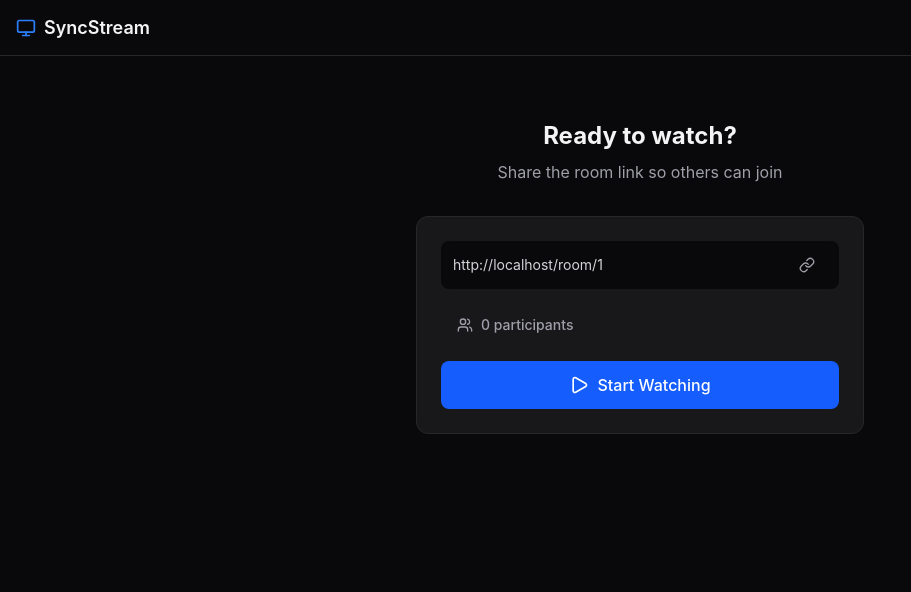
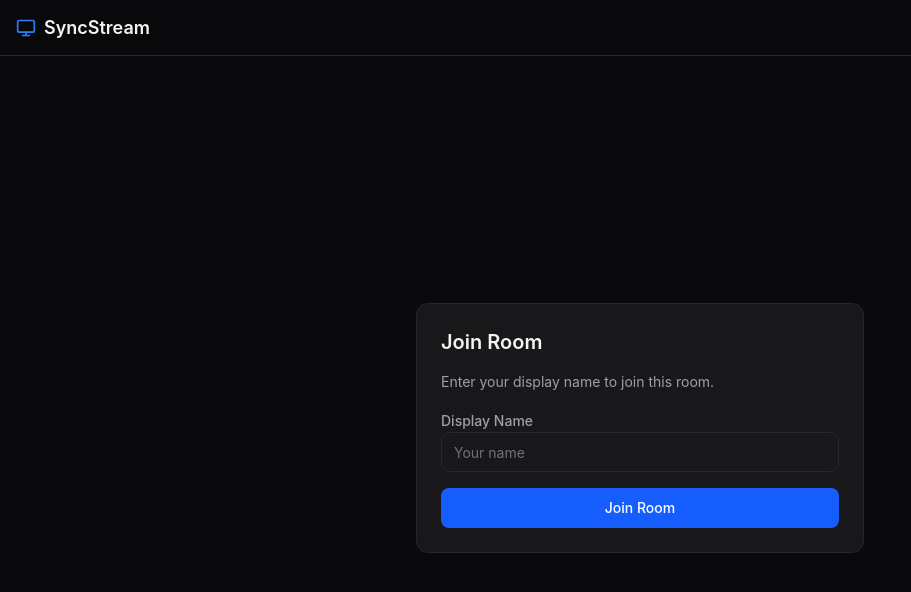
Before and after one commit to abram056/syncstream, a React (Vite) app in the folder frontend/: page /room/1 in a window 1280 px wide. Shown: the top 592 px of the page, without its empty margins (0-911 px from the left). Built offline with nearby package versions, Linux system fonts and the light colour scheme.

Commit message:
feat: join room page for users who join via room link to set display name

```diff
--- /dev/null
+++ b/frontend/src/components/JoinRoomPrompt.tsx
@@ -0,0 +1,56 @@
+import { useState } from "react";
+import { Button } from "./ui/button";
+import { Input } from "./ui/input";
+import { Card } from "./ui/card";
+
+interface JoinRoomPromptProps {
+    onSubmit: (displayName: string) => void;
+}
+
+export function JoinRoomPrompt({
+    onSubmit,
+}: JoinRoomPromptProps) {
+    const [displayName, setDisplayName] = useState('')
+
+    const handleSubmit = () => {
+        const trimmed = displayName.trim()
+
+        if (!trimmed) return
+
+        onSubmit(trimmed)
+    }
+
+    return (
+        <div className="flex min-h-[calc(100vh-3.5rem)] items-center justify-center p-4">
+            <Card className="w-full max-w-md space-y-4">
+                <h1 className="text-xl font-semibold">
+                    Join Room
+                </h1>
+
+                <p className="text-sm text-zinc-400">
+                    Enter your display name to join this room.
+                </p>
+
+                <Input
+                    id="display-name"
+                    label="Display Name"
+                    placeholder="Your name"
+                    value={displayName}
+                    onChange={(e) => setDisplayName(e.target.value)}
+                    onKeyDown={(e) => {
+                        if (e.key === 'Enter') {
+                            handleSubmit()
+                        }
+                    }}
+                />
+
+                <Button
+                    className="w-full"
+                    onClick={handleSubmit}
+                >
+                    Join Room
+                </Button>
+            </Card>
+        </div>
+    )
+}
--- a/frontend/src/pages/Room.tsx
+++ b/frontend/src/pages/Room.tsx
@@ -9,6 +9,7 @@ import { useRoomStore } from '../stores/roomStore'
 import { usePlaybackStore } from '../stores/playbackStore'
 import { useConnectionStore } from '../stores/connectionStore'
 import type { ServerEvent } from '../types'
+import { JoinRoomPrompt } from "../components/JoinRoomPrompt";
 
 export function Room() {
   const { roomId } = useParams<{ roomId: string }>()
@@ -35,6 +36,8 @@ export function Room() {
   const setConnectionStatus = useConnectionStore((s) => s.setStatus)
   const incrementReconnect = useConnectionStore((s) => s.incrementReconnect)
   const resetReconnect = useConnectionStore((s) => s.resetReconnect)
+
+  const setLocalDisplayName = useRoomStore((s) => s.setLocalDisplayName)
 
   // Redirect if we don't have room context
   useEffect(() => {
@@ -167,6 +170,16 @@ export function Room() {
     )
   }
 
+  if (!localDisplayName) {
+    return (
+      <JoinRoomPrompt
+        onSubmit={(name) => {
+          setLocalDisplayName(name)
+        }}
+      />
+    )
+  }
+
   return (
     <div className="flex min-h-[calc(100vh-3.5rem)] flex-col">
       {view === 'lobby' ? (
```
